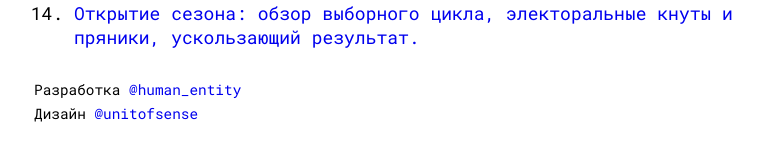
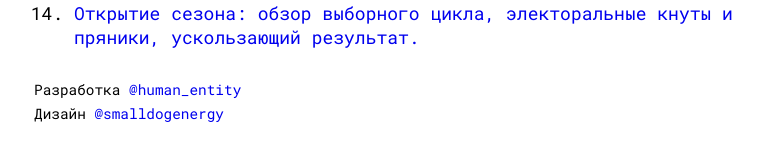
Before and after one commit to deazbuka/deazbuka.github.io, a Jekyll site: the page built from docs/index.markdown, in a window 1280 px wide and 900 px high, scrolled down 4628 px. Shown: the part 756-897 px from the top of the window, without its empty margins (246-1009 px from the left). Built offline with Jekyll 4.4.1, drawn with Linux system fonts in a browser that asks for light colours; our own code applies the rules of GitHub Pages for plain Markdown files.

Commit message:
update link in footer

```diff
--- a/docs/_includes/footer.html
+++ b/docs/_includes/footer.html
@@ -1,5 +1,5 @@
 <footer>
   Разработка <a href="https://t.me/human_entity">@human_entity</a>
   <br />
-  Дизайн <a href="https://t.me/unitofsense">@unitofsense</a>
+  Дизайн <a href="https://t.me/smalldogenergy">@smalldogenergy</a>
 </footer>
```
